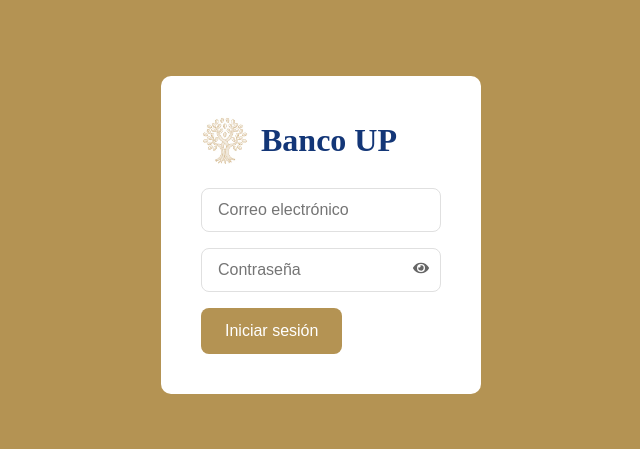
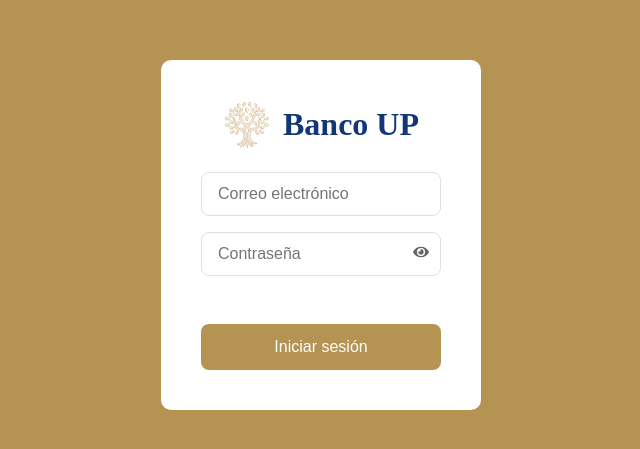
Before and after one commit to Ray1903/banco_up, a React (Create React App) app: page / in a window 1280 px wide. Shown: the part 165-614 px from the top of the page, without its empty margins (319-959 px from the left). Built offline with nearby package versions, Linux system fonts and the light colour scheme.

Commit message:
login ui

```diff
--- a/src/Components/ButtonPrimary.js
+++ b/src/Components/ButtonPrimary.js
@@ -10,6 +10,7 @@ const Button = styled.button`
   font-size: 16px;
   border-radius: 8px;
   cursor: pointer;
+  width: 100%;
   display: flex;
   align-items: center;
   justify-content: center;
--- a/src/Screens/LoginScreen.js
+++ b/src/Screens/LoginScreen.js
@@ -26,6 +26,7 @@ const Title = styled.h1`
 const LogoSection = styled.div`
   display: flex;
   align-items: center;
+  justify-content: center;
   gap: 12px;
   margin-bottom: 24px;
 `;
@@ -53,7 +54,7 @@ function LoginScreen() {
                 />
 
                 <InputField placeholder="Contraseña" type="password" />
-                <div style={{ marginTop: '16px' }}>
+                    <div style={{ marginTop: '48px' }}>
                     <ButtonPrimary
                         text="Iniciar sesión"
                         onClick={() => {
@@ -63,8 +64,9 @@ function LoginScreen() {
                                 navigate('/dashboard');
                             }
                         }}
+                        style={{ width: '100%', marginTop: '24px' }}
                     />
-                </div>
+                    </div>
             </Box>
         </PageWrapper>
     );
```
